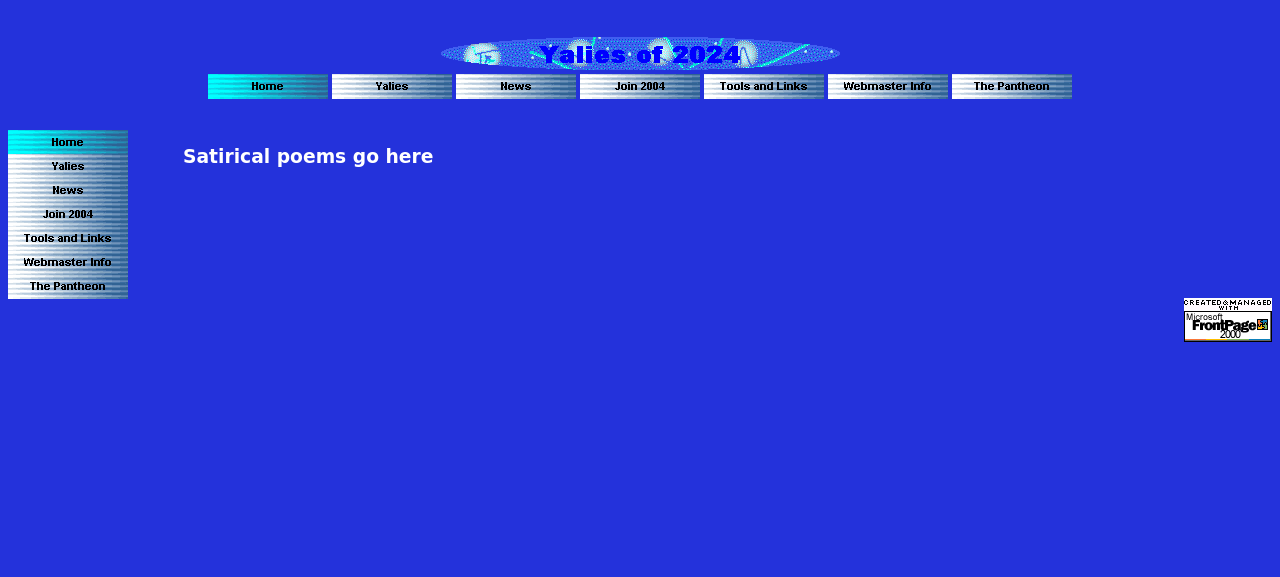
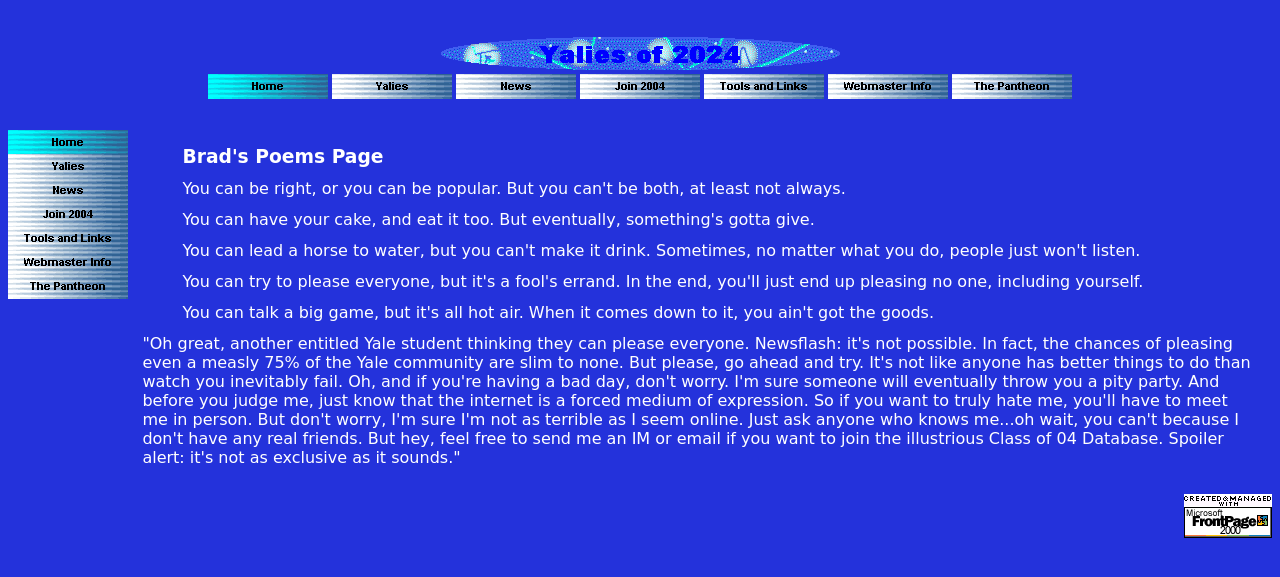
Before and after one commit to ErikBoesen/yalies2024, a Jekyll site: the page built from webmaster_info.html, in a window 1280 px wide. Shown: the top 577 px of the page. Built offline with Jekyll 4.4.1, drawn with Linux system fonts in a browser that asks for light colours.

Commit message:
add otols

```diff
--- a/webmaster_info.html
+++ b/webmaster_info.html
@@ -4,6 +4,40 @@ layout: base
 
 <article>
 	<blockquote>
-		<h3>Satirical poems go here</h3>
+		<h3>Brad's Poems Page</h3>
+		<p>
+			You can be right, or you can be popular. But you can't be both, at least
+			not always.
+		</p>
+		<p>
+			You can have your cake, and eat it too. But eventually, something's gotta
+			give.
+		</p>
+		<p>
+			You can lead a horse to water, but you can't make it drink. Sometimes, no
+			matter what you do, people just won't listen.
+		</p>
+		<p>
+			You can try to please everyone, but it's a fool's errand. In the end,
+			you'll just end up pleasing no one, including yourself.
+		</p>
+		<p>
+			You can talk a big game, but it's all hot air. When it comes down to it,
+			you ain't got the goods.
+		</p>
 	</blockquote>
+	<p>
+		"Oh great, another entitled Yale student thinking they can please everyone.
+		Newsflash: it's not possible. In fact, the chances of pleasing even a measly
+		75% of the Yale community are slim to none. But please, go ahead and try.
+		It's not like anyone has better things to do than watch you inevitably fail.
+		Oh, and if you're having a bad day, don't worry. I'm sure someone will
+		eventually throw you a pity party. And before you judge me, just know that
+		the internet is a forced medium of expression. So if you want to truly hate
+		me, you'll have to meet me in person. But don't worry, I'm sure I'm not as
+		terrible as I seem online. Just ask anyone who knows me...oh wait, you can't
+		because I don't have any real friends. But hey, feel free to send me an IM
+		or email if you want to join the illustrious Class of 04 Database. Spoiler
+		alert: it's not as exclusive as it sounds."
+	</p>
 </article>
```
